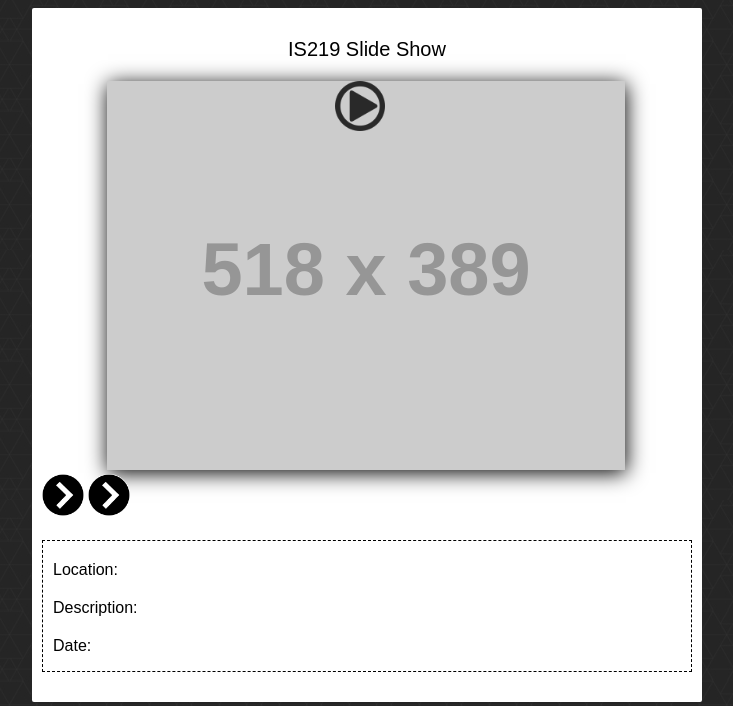
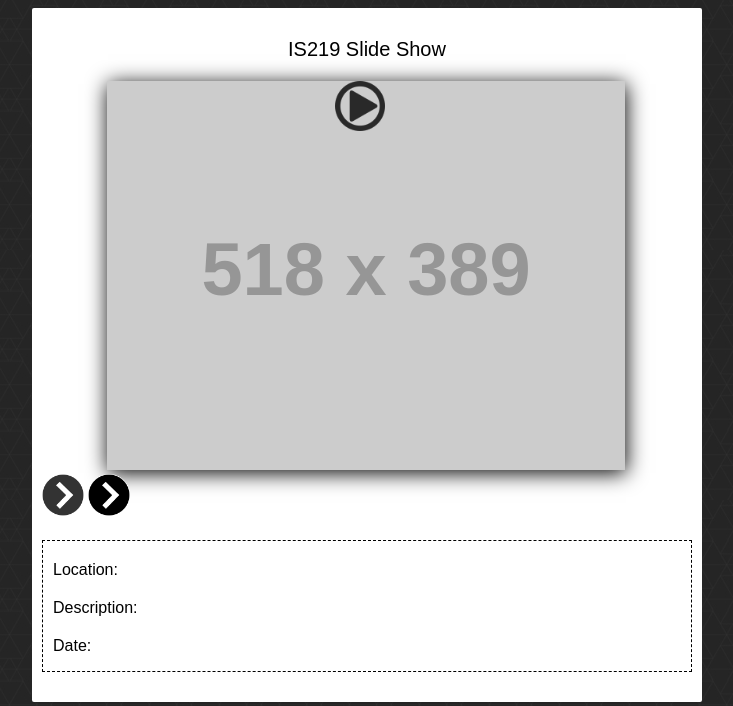
Before and after one commit to 223tmorris/morris-P2, a PHP site: page /index.html in a window 1280 px wide, with the pointer over the restyled element. Shown: the top 706 px of the page, without its empty margins (273-1006 px from the left). Run offline with PHP 8.4, Linux system fonts and the light colour scheme; grey boxes labelled with a size stand in for pictures from a placeholder-image service; some libraries are stand-ins or nearby versions.

Commit message:
Added classes to change opacity when hovered over

```diff
--- a/css/style.css
+++ b/css/style.css
@@ -55,9 +55,17 @@
 	width: 42px;
 }
 
+#prevPhoto:hover{
+	opacity: 0.8;
+}
+
 #nextPhoto {
 	height: 42px;
 	width: 42px;
+}
+
+#nextPhoto:hover{
+	opacity: 0.8;
 }
 
 .details p {
```
